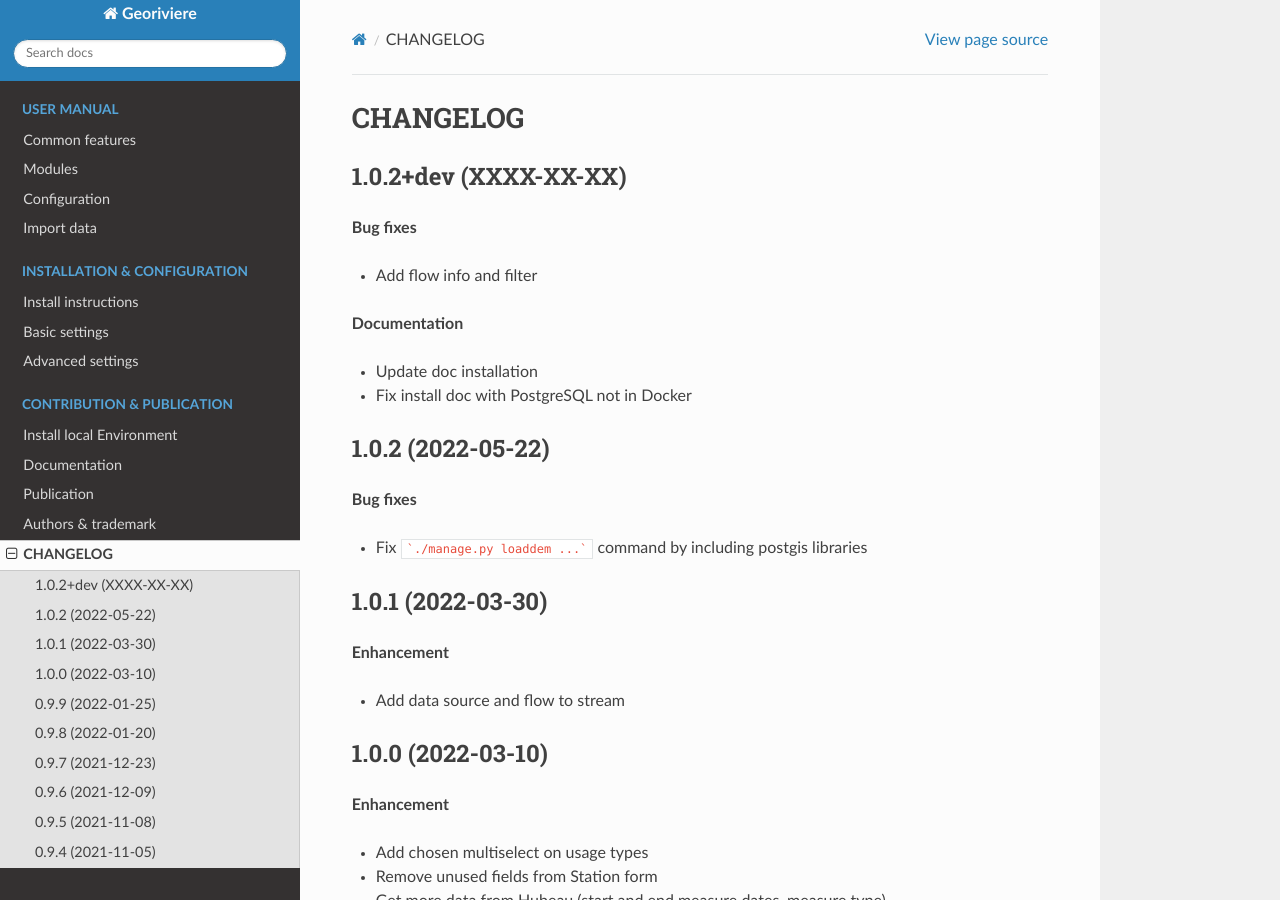
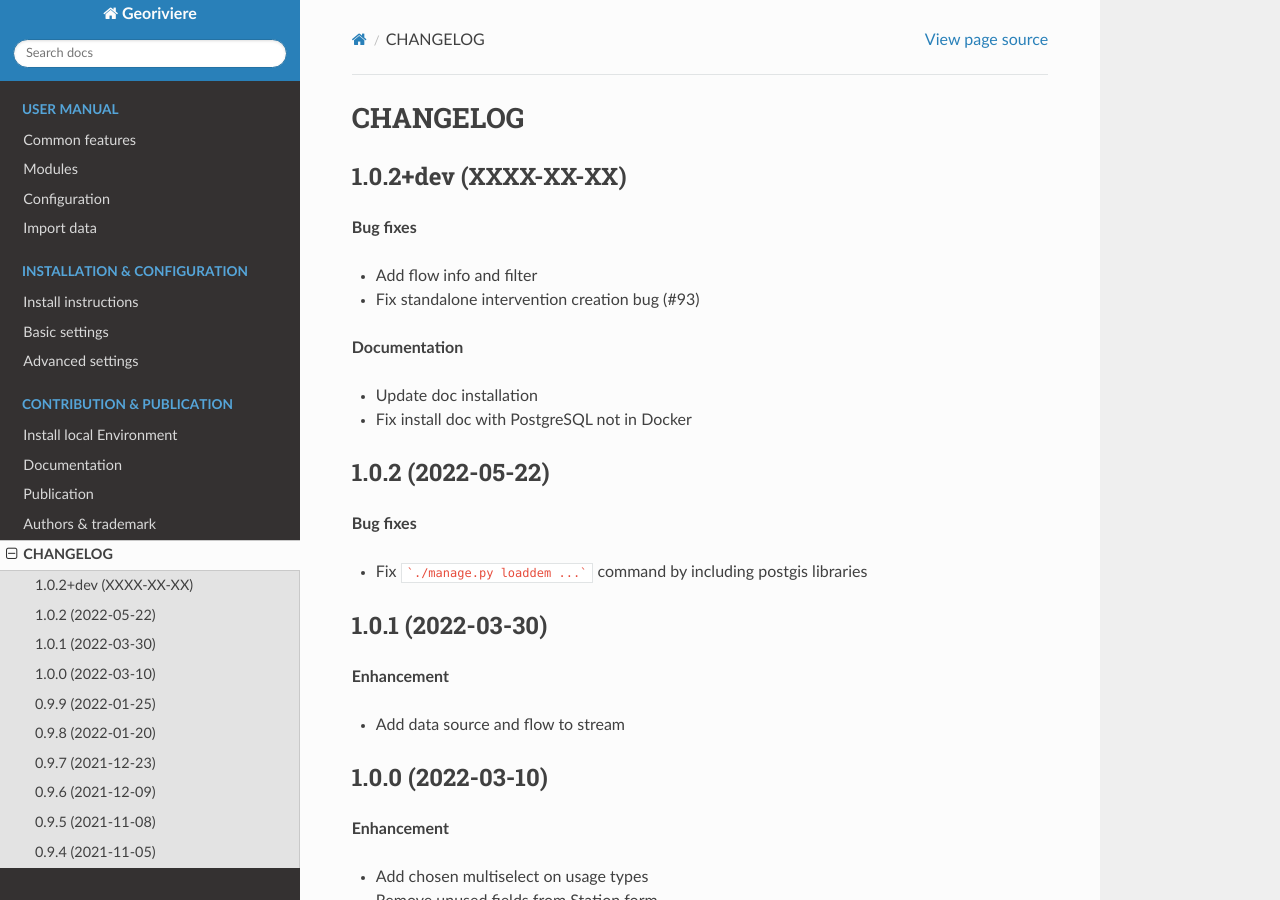
Before and after one commit to Georiviere/Georiviere-admin, a Sphinx documentation site: the page built from docs/changelog.rst, in a window 1280 px wide and 900 px high. Built offline with Sphinx 7.4.7 and the Read the Docs theme 2.0.0, drawn with Linux system fonts in a browser that asks for light colours; the version number could not be read and is left out.

Commit message:
Update changelog

```diff
--- a/docs/changelog.rst
+++ b/docs/changelog.rst
@@ -8,6 +8,7 @@ CHANGELOG
 **Bug fixes**
 
 * Add flow info and filter
+* Fix standalone intervention creation bug (#93)
 
 **Documentation**
 
```
